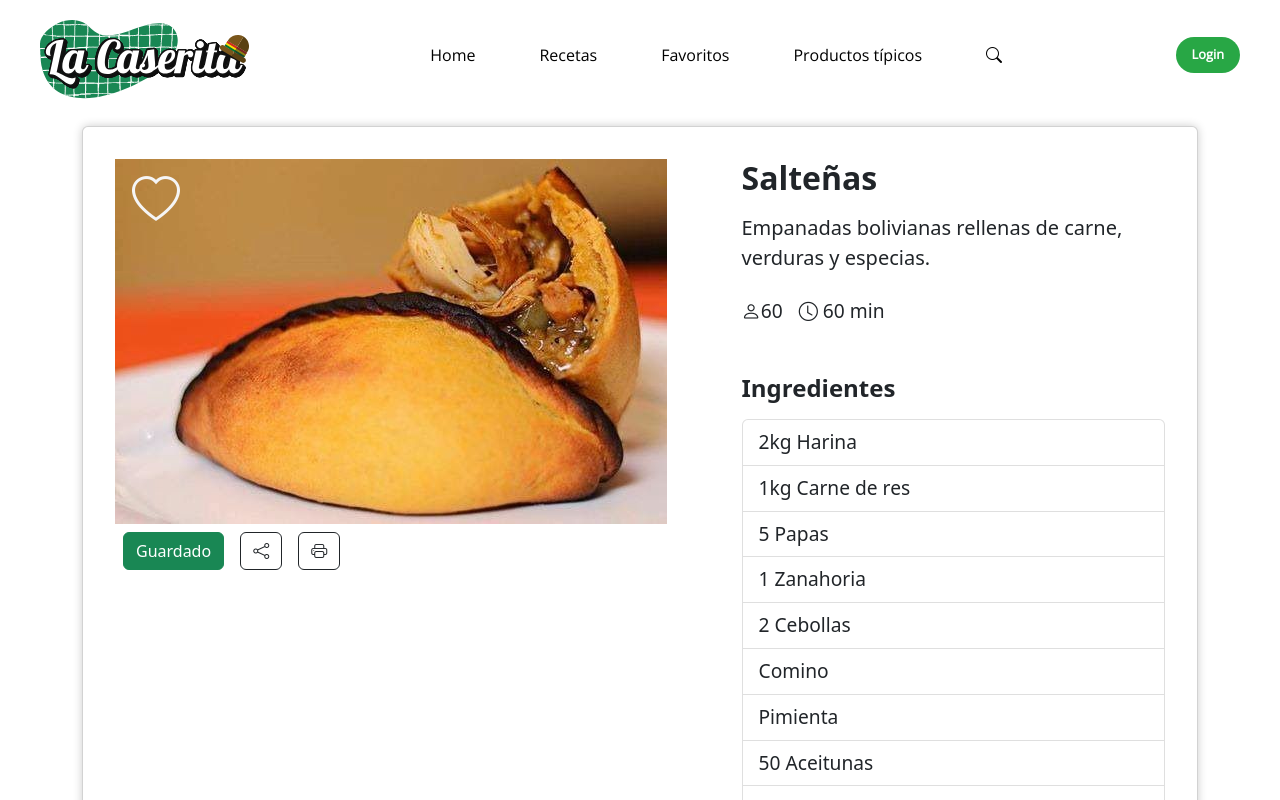
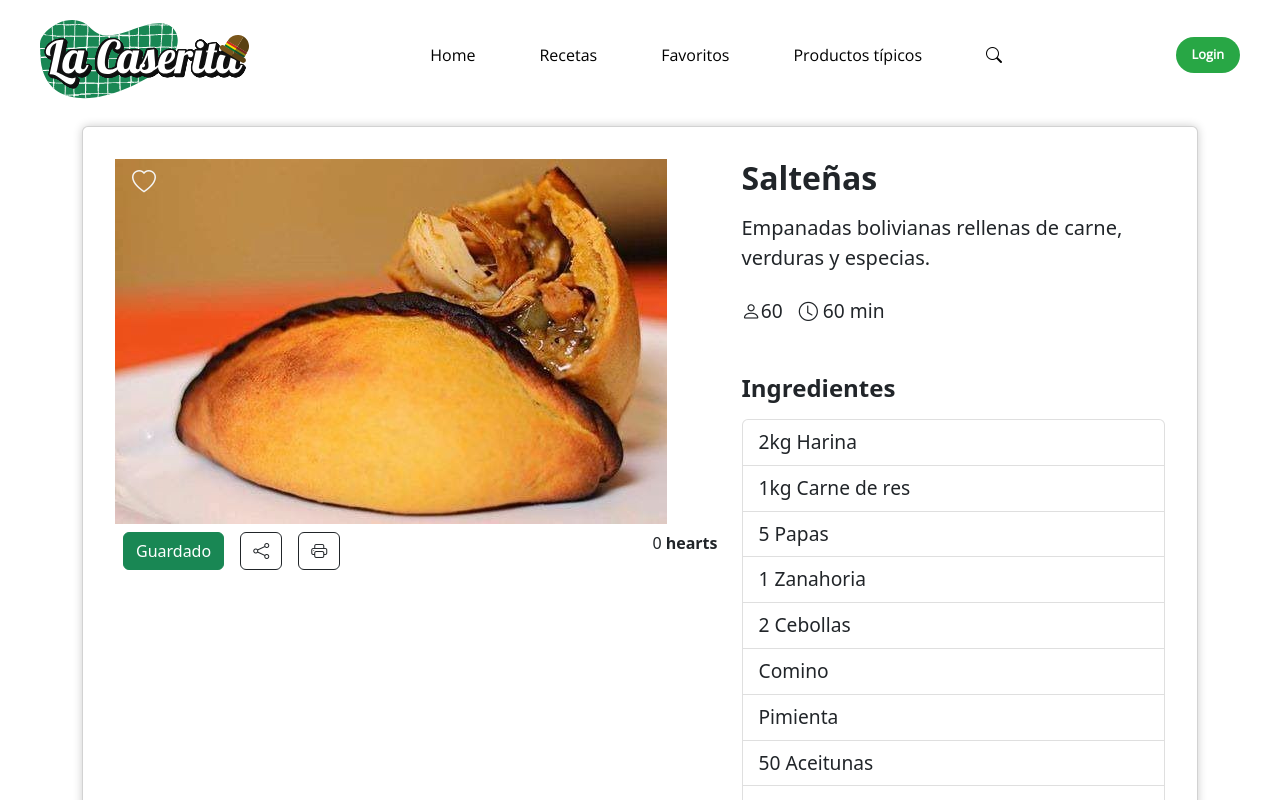
Before and after one commit to Guidarom/sprint-9, an Angular app: page /info-recipe/1 in a window 1280 px wide. Shown: the top 800 px of the page. Built offline with nearby package versions, Linux system fonts and the light colour scheme; a web font is replaced by a local one.

Commit message:
heart added

```diff
--- a/src/app/_models/recipe.ts
+++ b/src/app/_models/recipe.ts
@@ -9,5 +9,6 @@ export interface Recipe {
     porciones: number
     tipoComida?: string
     isFav?:boolean
+    likes?:number
 
 }
--- a/src/app/home/components/info-recipe/info-recipe.component.css
+++ b/src/app/home/components/info-recipe/info-recipe.component.css
@@ -50,21 +50,67 @@
 
     .heart-icon{
         position: absolute;
-        font-size: 3rem;
+        font-size: 1.5rem;
         color: whitesmoke;
         cursor: pointer;
     }
+    .heart-icon.clicked {
+        animation: fillHeart 0.5s forwards;
+        color: red;
+    }
+    .heart-container {
+
+            position: absolute;
+            top: 5px;
+            left: 17px;
+
+      }
+      .confetti {
+        position: absolute;
+        top: 15px;
+        left: 10px;
+        width: 2px;
+        height: 2px;
+        background-color: var(--confetti-color, red);
+        border-radius: 20%;
+        animation: confetti 0.5s linear ;
+        transform-origin: center;
+      }
 
 
 
-    @keyframes heart-animation {
+    @keyframes fillHeart {
         0% {
-            color: inherit;
+          color: red;
+          transform: scale(0.2);
+        }
+        50% {
+          color: red;
+          transform: scale(1.1);
         }
         100% {
-            color: red;
+          color: red;
+          transform: scale(1);
         }
-    }
+      }
+      @keyframes confetti {
+        0% {
+          transform: rotate(calc(360deg * var(--i, 0) / 8)) translateY(-5px) rotate(calc(-360deg * var(--i, 0) / 8));
+          background-color: var(--confetti-color,yellow);
+        }
+        100% {
+          transform: rotate(calc(360deg * var(--i, 0) / 8)) translateY(-20px) rotate(calc(-360deg * var(--i, 0) / 8));
+          background-color: var(--confetti-color,red);
+
+        }
+      }
+
+
+
+
+
+
+
 
     @media (max-width: 768px) {
     .row {
--- a/src/app/home/components/info-recipe/info-recipe.component.html
+++ b/src/app/home/components/info-recipe/info-recipe.component.html
@@ -6,8 +6,20 @@
           <div class="col-md-7  " style="height: auto">
             <div style="position:relative">
               <img class="img-fluid" [src]="currentRecipe.imagen" alt="Recipe Image" />
-              <i class="bi bi-heart heart-icon" style="top: 5px; left: 17px; " ></i>
+
+              <div class="heart-container">
+
+              <i class="bi bi-heart heart-icon"
+              [ngClass]="{'bi-heart': !heartClicked, 'bi-heart-fill': heartClicked, 'heart-icon': true, 'clicked': heartClicked}"
+              (click)="onHeartClick()"
+                ></i>
+               <ng-container *ngIf="heartClicked">
+                <div class="confetti" [ngStyle]="{'--i': i}" *ngFor="let i of [0, 1, 2, 3, 4, 5, 6, 7]"></div>
+              </ng-container>
+
               </div>
+            </div>
+            <div class="d-flex justify-content-between align-items-center">
               <div class="button-container p-2">
                 <button class="btn btn-success me-3"
                         (click)="changeState()">{{estadoRecipe}}</button>
@@ -17,6 +29,14 @@
                         > <i class="bi bi-printer"></i></button>
                 <!-- <button class="btn btn-danger" (click)="removeFromFavs(currentRecipe.id)">Borrar</button> -->
               </div>
+
+              <div>
+                <p>{{this.currentRecipe.likes}} <strong>hearts</strong></p>
+              </div>
+
+            </div>
+
+
           </div>
           <div class="col-md-5">
             <h1 class="card-title fw-bold mb-3">{{ currentRecipe.nombre }}</h1>
--- a/src/app/home/components/info-recipe/info-recipe.component.ts
+++ b/src/app/home/components/info-recipe/info-recipe.component.ts
@@ -16,6 +16,8 @@ export class InfoRecipeComponent implements OnInit{
   public currentRecipe: any
   private recipesList:any
   public estadoRecipe!:string
+  public heartClicked = false;
+  public likesRecipe:number = 0;
 
   /*  */id: number= 0
 
@@ -50,6 +52,7 @@ export class InfoRecipeComponent implements OnInit{
      .subscribe(data => {
       this.recipesList = data
       this.currentRecipe = this.recipesList.find((e:any)=>e.id===this.id)
+      this.currentRecipe.likes= this.likesRecipe
 
     });
   }
@@ -77,4 +80,18 @@ changeState(){
     this.estadoRecipe='Guardar'
   }
 
+  onHeartClick(){
+    console.log('works')
+    this.heartClicked = !this.heartClicked;
+    if(this.heartClicked){
+      this.currentRecipe.likes += 1
+
+    }
+    if(!this.heartClicked){
+      this.currentRecipe.likes -=1
+    }
+    console.log(this.currentRecipe.likes)
+
+  }
+
 }
--- a/src/app/home/pages/recipes/recipes.component.css
+++ b/src/app/home/pages/recipes/recipes.component.css
@@ -20,6 +20,11 @@ p{
     margin: 0 auto;
     padding: 1;
 }
+
+.custom-spinner {
+    width: 1.5rem;
+    height: 1.5rem;
+  }
 @media (min-width: 770px) {
     p{
         font-size:medium;
--- a/src/app/home/pages/recipes/recipes.component.html
+++ b/src/app/home/pages/recipes/recipes.component.html
@@ -1,5 +1,17 @@
 
 <div class="container">
+
+  <!-- Aqui va el loading -->
+  <div class="text-center text-black p-5 m-5" *ngIf="!loading;else divRecipes">
+
+      <span class="spinner-border spinner-border-sm spinner-border custom-spinner" role="status" aria-hidden="true"></span>
+
+
+
+  </div>
+
+  <ng-template #divRecipes>
+
     <div class="row justify-content-center">
       <!-- Repeat this card block for each recipe in your JSON file -->
       <div class="col-12  col-lg-8 mb-4 card-recipe"
@@ -28,4 +40,11 @@
       </div>
       <!-- End of card block -->
     </div>
+
+  </ng-template>
+
+
+
+
+
   </div>
--- a/src/app/home/pages/recipes/recipes.component.ts
+++ b/src/app/home/pages/recipes/recipes.component.ts
@@ -10,6 +10,7 @@ import { HttpClient } from '@angular/common/http';
 })
 export class RecipesComponent implements OnInit{
 
+  public loading:boolean =false;
 
   constructor(private recipesService:RecipesService, private http:HttpClient){}
 
@@ -44,6 +45,9 @@ export class RecipesComponent implements OnInit{
     this.recipesService.getRecipesList()
     .subscribe(data => {
       this.recipesList=data
+      if(data){
+        this.loading=true
+      }
        // Aquí puedes trabajar con los datos obtenidos
     });
 
```
Also changed, not shown: src/app/_services/recipes.service.ts (+1 -10 lines), src/app/_services/trending.service.ts (added, +10 -0 lines). Lines whose indentation alone changed are shown as unchanged.
